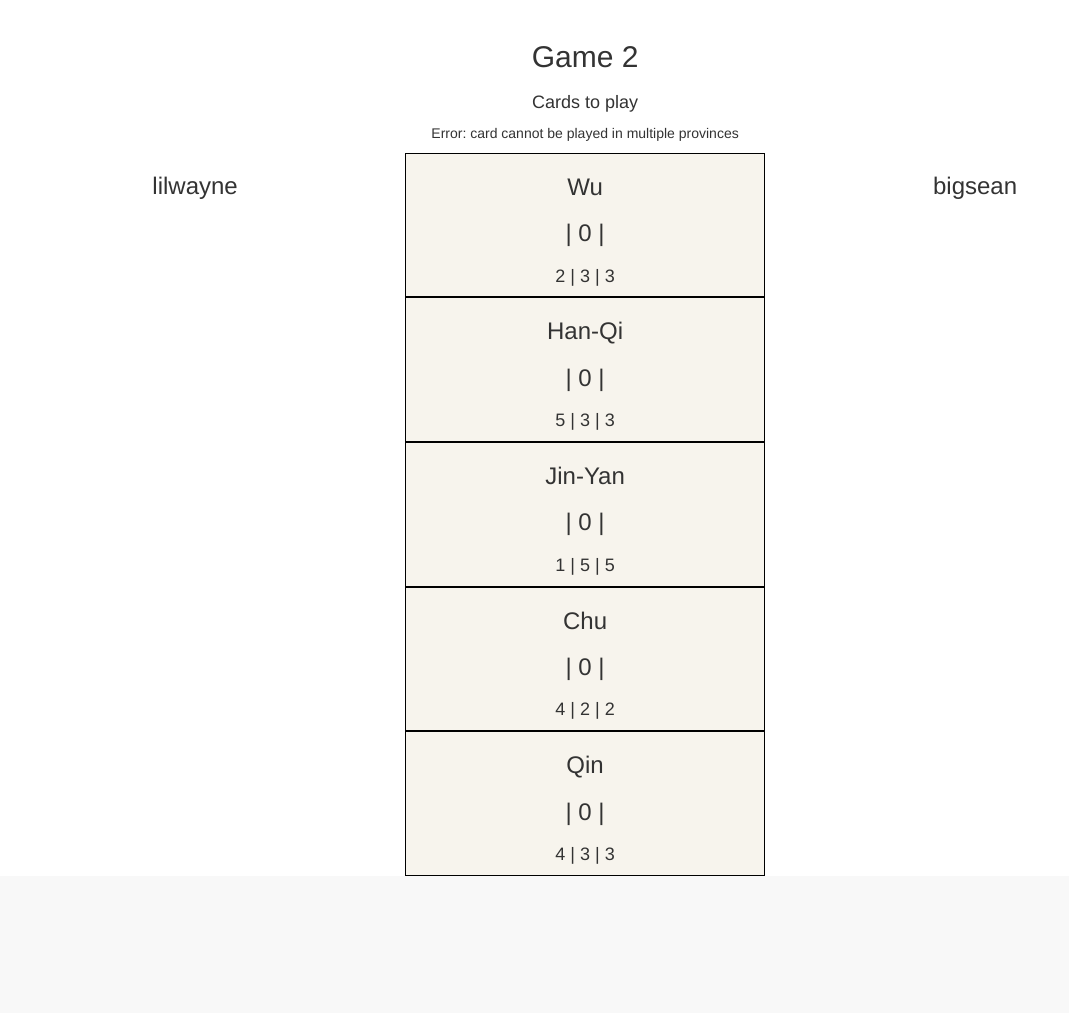
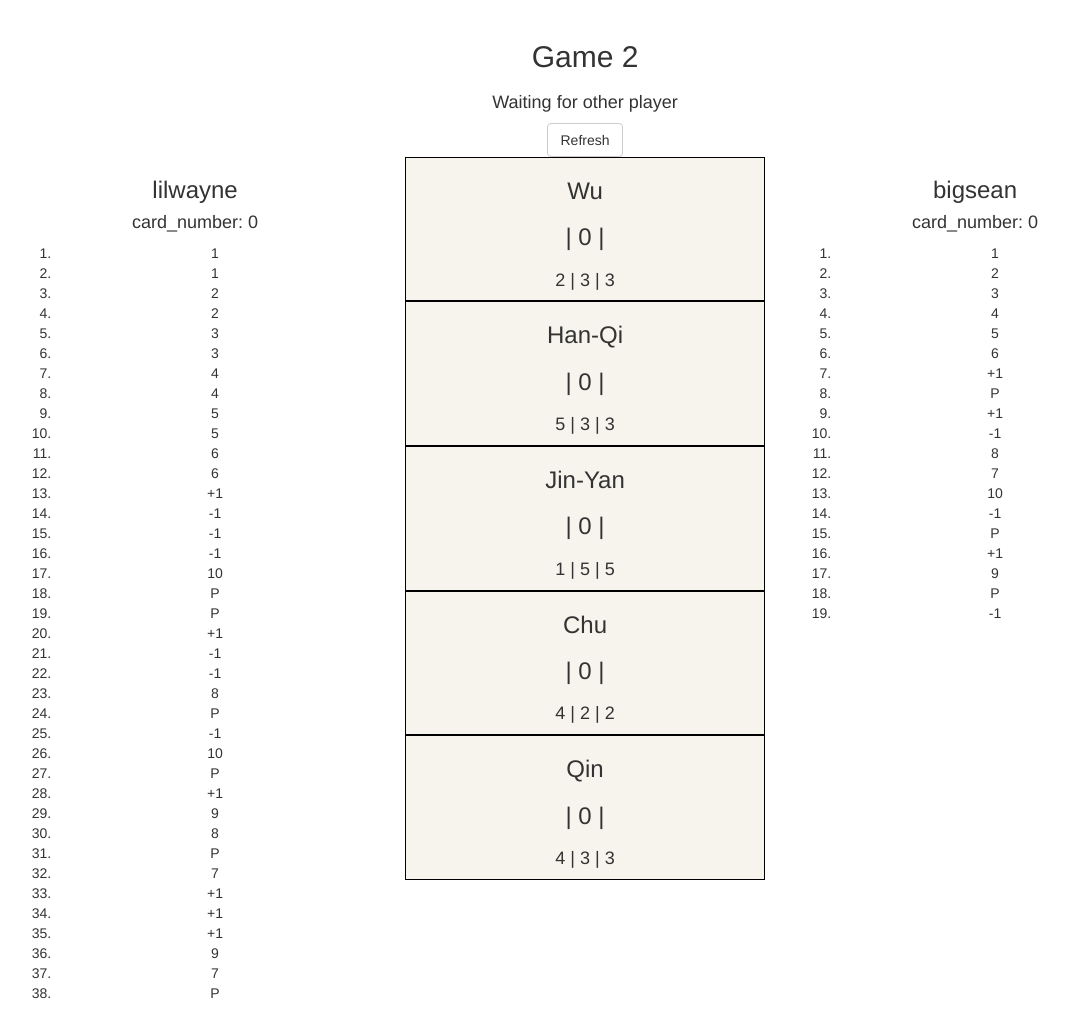
Before and after one commit to cmerenstein/board_game_website, a Django app: page /sun_tzu/2/ in a window 1280 px wide. Shown: the part 51-1064 px from the top of the page, without its empty margins (55-1124 px from the left). Before the commit the page ends 927 px from the top, so only its background shows below. Run offline with Django 3.2, Linux system fonts and the light colour scheme; data comes from the database, SQL or seed files in the repository; both versions use the stored data as it was after the commit; parts of the project's set-up code (start-up, migrations or seed data) failed here and were passed over; some libraries are stand-ins or nearby versions.

Commit message:
drawing cards

```diff
--- a/static/css/game.css
+++ b/static/css/game.css
@@ -3,3 +3,9 @@
 	background-color: #f7f4ed;
 	float: none;
 }
+
+.board {
+	padding-top: 10px;
+	background-color: #EDF8FF;
+	padding-bottom: 10px;
+}
--- a/sun_tzu/models.py
+++ b/sun_tzu/models.py
@@ -70,13 +70,32 @@ class Province(models.Model):
 
 class Player(models.Model):
 	game = models.ForeignKey(Game, on_delete=models.CASCADE)
-	card_number = models.IntegerField(default=0) # Keeps track of how much of the deck has been taken
+	card_number = models.IntegerField(default=10) # Keeps track of how much of the deck has been taken
 	player_name = models.CharField(max_length = 256)
 	turns_taken = models.IntegerField(default=0)
+	played_one = models.BooleanField(default=False)
+
+	# phase 0 = hasn't moved, 1 = moved, not picked, 2 = picked
+	phase = models.IntegerField(default=0)
 
 	def hand(self):
 		# print(self.card_set.order_by("deck_position")[:self.card_number])
 		return self.card_set.order_by("deck_position")[:self.card_number]
+
+	def see_cards(self):
+		return self.card_set.order_by("deck_position")
+
+	def next_cards(self):
+		# return the new cards that are to be added to the player's hand
+		if self.played_one:
+			return self.card_set.order_by("deck_position")[self.card_number:self.card_number+3]
+		return self.card_set.order_by("deck_position")[self.card_number:self.card_number+2]
+
+	def can_move(self):
+		return self.phase == 0
+
+	def can_pick(self):
+		return self.phase == 2
 
 	def __str__(self):
 		return self.player_name
--- a/sun_tzu/views.py
+++ b/sun_tzu/views.py
@@ -47,7 +47,6 @@ def new_game(request):
 				for card in EXTRA_CARDS:
 					p.card_set.create(card_value = card, is_single_use=True, deck_position = deck_position)
 					deck_position += 1
-				p.card_number = 10 ## to start the player takes 10 cards
 				p.save()
 
 			game.save()
@@ -77,64 +76,99 @@ def game_view(request, game_id):
 
 	context["player_logged_in"] = player_logged_in
 	player_one_obj = game.player_set.get(player_name=game.player_one.user.username)
+
+
+	if request.method == "POST":
+		print(request.POST)
+		if request.POST["button"] == "Play Cards" and player_object.phase != 2:
+			### Make sure that no card is played twice
+			valid = True
+			for key in request.POST.keys():
+				if "select" in key:
+					for key_two in request.POST.keys():
+						if request.POST[key_two] == request.POST[key]:
+							if key_two != key:
+								valid = False
+			context["valid"] = valid
+
+			## check if player has already moved this turn
+			moved = False
+			if player_object.turns_taken == game.turn:
+				moved = True
+
+			if valid and not moved:
+
+				## play card to province
+				for province in game.province_set.all():
+					card = Card.objects.get(pk=request.POST[province.name+"-select"])
+					if player_one:
+						province.player_one_card = card.card_value
+					else:
+						province.player_two_card = card.card_value
+					province.save()
+
+					## check if a player has played a 1
+					if card.card_value == "1":
+						player_object.played_one = True
+
+					## if card is single-use, remove
+					## need to decriment card_number to show we removed a card
+					if card.is_single_use:
+						card.player.card_number -= 1
+						card.player.save()
+						card.delete()
+
+				## update the turns the player has taken
+				## I really don't know why this doesn't work with just player_object
+				## Figure ths out eventually, it's frustrating
+				player_object.turns_taken += 1
+				player_object.phase = 1
+				player_object.save()
+				if player_one:
+					player_one_obj = player_object
+				else:
+					player_two_obj = player_object
+
+				print(player_object.id, player_one_obj.id, player_two_obj.id)
+				print(game.turn, player_one_obj.turns_taken, player_two_obj.turns_taken, player_object.turns_taken)
+
+				## Check if both players have made their move
+				if player_two_obj.phase == 1 and player_one_obj.phase == 1:
+
+					## add up the armies
+					for province in game.province_set.all():
+						province.add_armies()
+						province.save()
+					game.turn += 1
+					game.save()
+
+					for player in [player_one_obj, player_two_obj, player_object]:
+						player.phase = 2
+						player.save()
+
+		elif request.POST["button"] == "Pick Cards":
+			player_object.phase = 0
+			player_object.save()
+
+			## give players new cards
+			for player in [player_one_obj, player_two_obj]:
+
+				# if a player played a 1, they get to see 3 and keep 2
+				if player.played_one:
+					pass
+
+				# if not they see 2 and keep one
+				else:
+					pass
+
+		print(game.turn, player_one_obj.turns_taken, player_two_obj.turns_taken, player_object.turns_taken)
+	# print(player_one_obj.phase, player_two_obj.phase, player_object.phase)
+
 	context["player_one_obj"] = player_one_obj
 	player_two_obj = game.player_set.get(player_name=game.player_two.user.username)
 	context["player_two_obj"] = player_two_obj
 
-	if request.method == "POST":
 
-		### Make sure that no card is played twice
-		valid = True
-		for key in request.POST.keys():
-			if "select" in key:
-				for key_two in request.POST.keys():
-					if request.POST[key_two] == request.POST[key]:
-						if key_two != key:
-							valid = False
-		context["valid"] = valid
-
-		## check if player has already moved this turn
-		moved = False
-		if player_object.turns_taken == game.turn:
-			moved = True
-
-		if valid and not moved:
-
-			## play card to province
-			for province in game.province_set.all():
-				card = Card.objects.get(pk=request.POST[province.name+"-select"])
-				if player_one:
-					province.player_one_card = card.card_value
-				else:
-					province.player_two_card = card.card_value
-				province.save()
-
-				## if card is single-use, remove
-				if card.is_single_use:
-					card.delete()
-
-			## update the turns the player has taken
-			if player_one:
-				player_one_obj.turns_taken += 1
-				player_one_obj.save()
-			else:
-				player_two_obj.turns_taken += 1
-				player_two_obj.save()
-
-			print(player_object.id, player_one_obj.id, player_two_obj.id)
-			print(game.turn, player_one_obj.turns_taken, player_two_obj.turns_taken, player_object.turns_taken)
-
-			## Check if both players have made their move
-			if player_one_obj.turns_taken == game.turn and player_two_obj.turns_taken == game.turn:
-				## add up the armies
-				for province in game.province_set.all():
-					province.add_armies()
-					province.save()
-				game.turn += 1
-				game.save()
-
-
-		print(game.turn, player_one_obj.turns_taken, player_two_obj.turns_taken, player_object.turns_taken)
 	return render(request, 'sun_tzu/game.html', context=context)
 
 
--- a/templates/sun_tzu/game.html
+++ b/templates/sun_tzu/game.html
@@ -1,5 +1,6 @@
 {% extends "sun_tzu/base.html" %}
 {% load static %}
+{% load sun_tzu_extras %}
 {% block extra_head %}
 <link rel="stylesheet" href="{% static 'css/game.css' %}">
 {% endblock %}
@@ -7,10 +8,9 @@
 {% block body_block %}
 <div class="container" align = "center">
 	<h2>Game {{ game.game_id }}</h2>
-
 		<div class="row" id="control_panel">
+			{% if player_object.can_move and player_logged_in %}
 			<h4>Cards to play</h4>
-		{% if player_logged_in %}
 				<form method="POST">
 				{%csrf_token%}
 				{% for province in game.province_set.all %}
@@ -21,18 +21,34 @@
 						{% endfor %}
 					</select>
 				{% endfor %}
-			<input type="submit" name="" value="Play Cards">
+				<input type="submit" name="button" value="Play Cards">
 				</form>
-		{% endif %}
 				{% if not valid %}
 				<p>Error: card cannot be played in multiple provinces</p>
 				{% endif %}
+
+			{% elif player_object.can_pick and player_logged_in %}
+				<h4>Next Cards</h4>
+					<form method="POST">
+						{%csrf_token%}
+						{% for card in player_object.next_cards %}
+							<label class="checkbox-inline"><input type="checkbox" name={{card.id}} value={{card.id}}>{{card.card_value}}</label>
+						{% endfor %}
+						<br><input type="submit" name="button" value="Pick Cards">
+					</form>
+
+			{% else %}
+				<h4> Waiting for other player </h4>
+				<a class="btn btn-default" href=".">Refresh</a>
+			{% endif %}
+
 		</div>
 	<div class="row">
 		<div class="col-xs-4">
 			<h3>{{ game.player_one.user.username}}</h3>
+			<h4>card_number: {{player_one_obj.card_number}}</h4>
 			<ol>
-				{% for card in player_one_obj.hand %}
+				{% for card in player_one_obj.see_cards %}
 				<li>{{card.card_value}}</li>
 				{% endfor %}
 			</ol>
@@ -48,8 +64,9 @@
 		</div>
 		<div class="col-xs-4">
 			<h3>{{ game.player_two.user.username}}</h3>
+			<h4>card_number: {{player_two_obj.card_number}}</h4>
 			<ol>
-				{% for card in player_two_obj.hand %}
+				{% for card in player_two_obj.see_cards %}
 				<li>{{card.card_value}}</li>
 				{% endfor %}
 			</ol>
```
Also changed, not shown: sun_tzu/templatetags/sun_tzu_extras.py (added, +7 -0 lines), db.sqlite3, sun_tzu/migrations/0007_player_played_one.py (added), sun_tzu/migrations/0008_player_phase.py (added), sun_tzu/migrations/0009_auto_20171106_1411.py (added), sun_tzu/templatetags/__init__.py (added). Lines whose indentation alone changed are shown as unchanged.
